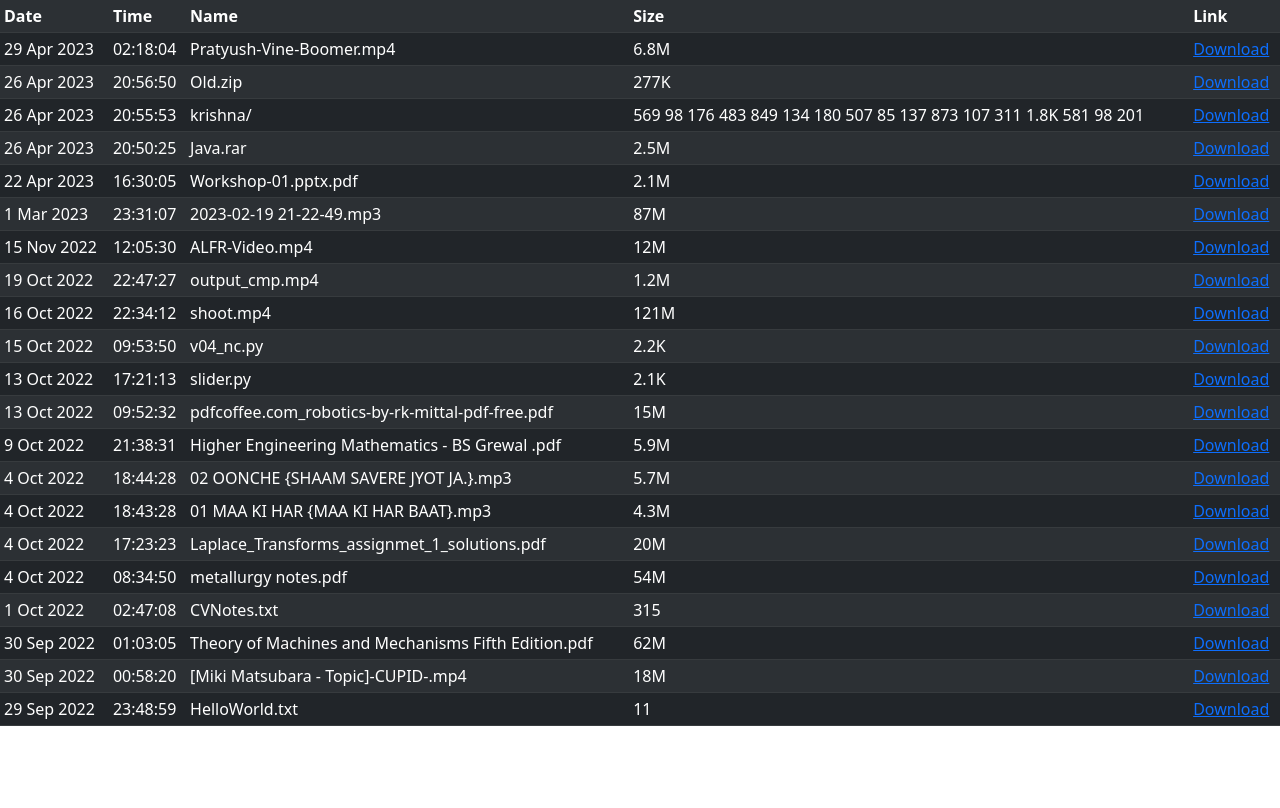
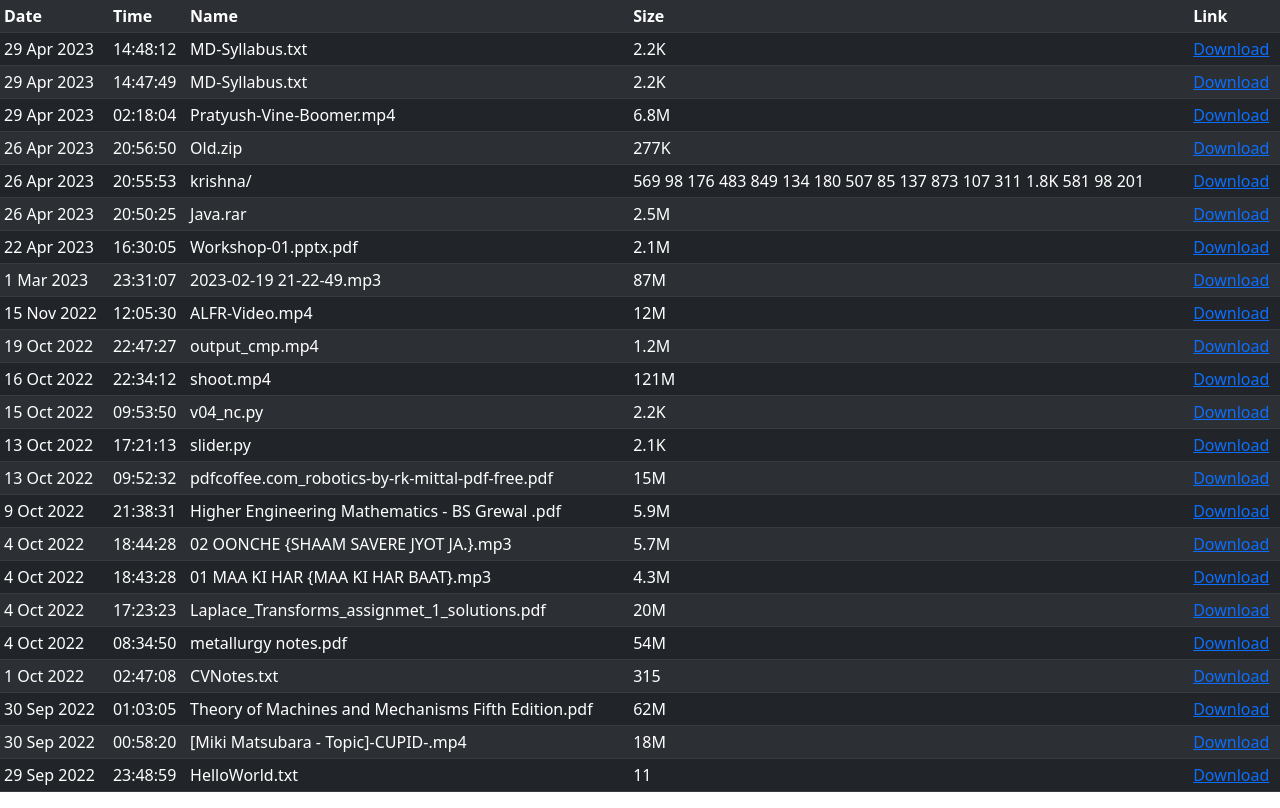
Before and after one commit to codernakul/uploads, a plain HTML site: page index.html in a window 1280 px wide. Drawn offline with nearby package versions, Linux system fonts and the light colour scheme.

Commit message:
Added MD-Syllabus.txt

```diff
--- a/index.html
+++ b/index.html
@@ -19,7 +19,9 @@
       <th>Name</th>
       <th>Size</th>
       <th>Link</th>
-    </tr><tr> <td>29 Apr 2023</td> <td>02:18:04</td> <td>Pratyush-Vine-Boomer.mp4</td> <td>6.8M</td> <td><a href="https://0x0.st/HKnm.mp4">Download</a></td> </tr>
+    </tr><tr> <td>29 Apr 2023</td> <td>14:48:12</td> <td>MD-Syllabus.txt</td> <td>2.2K</td> <td><a href="https://0x0.st/HKCs.txt">Download</a></td> </tr>
+<tr> <td>29 Apr 2023</td> <td>14:47:49</td> <td>MD-Syllabus.txt</td> <td>2.2K</td> <td><a href="">Download</a></td> </tr>
+<tr> <td>29 Apr 2023</td> <td>02:18:04</td> <td>Pratyush-Vine-Boomer.mp4</td> <td>6.8M</td> <td><a href="https://0x0.st/HKnm.mp4">Download</a></td> </tr>
 <tr> <td>26 Apr 2023</td> <td>20:56:50</td> <td>Old.zip</td> <td>277K</td> <td><a href="https://0x0.st/HKO3.zip">Download</a></td> </tr>
 <tr> <td>26 Apr 2023</td> <td>20:55:53</td> <td>krishna/</td> <td>
 569
```
